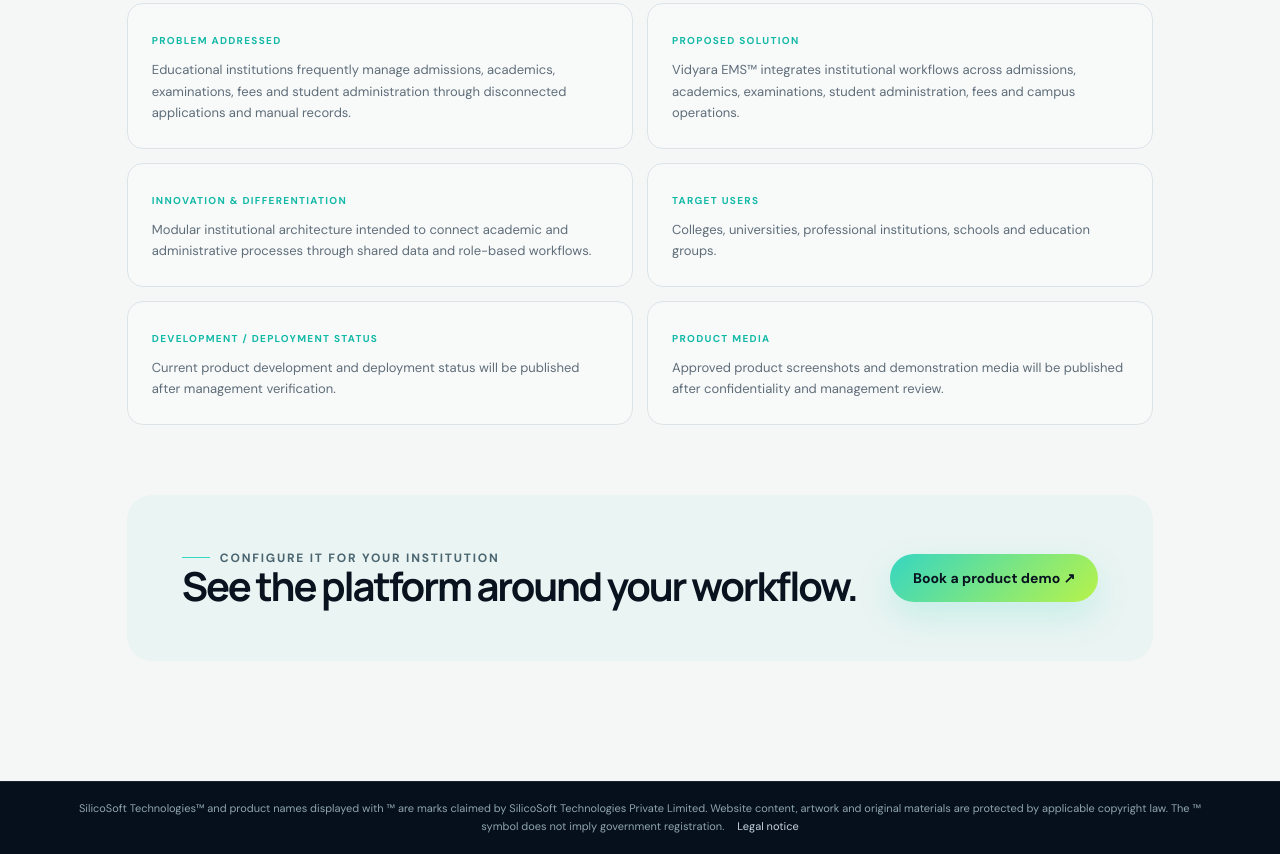
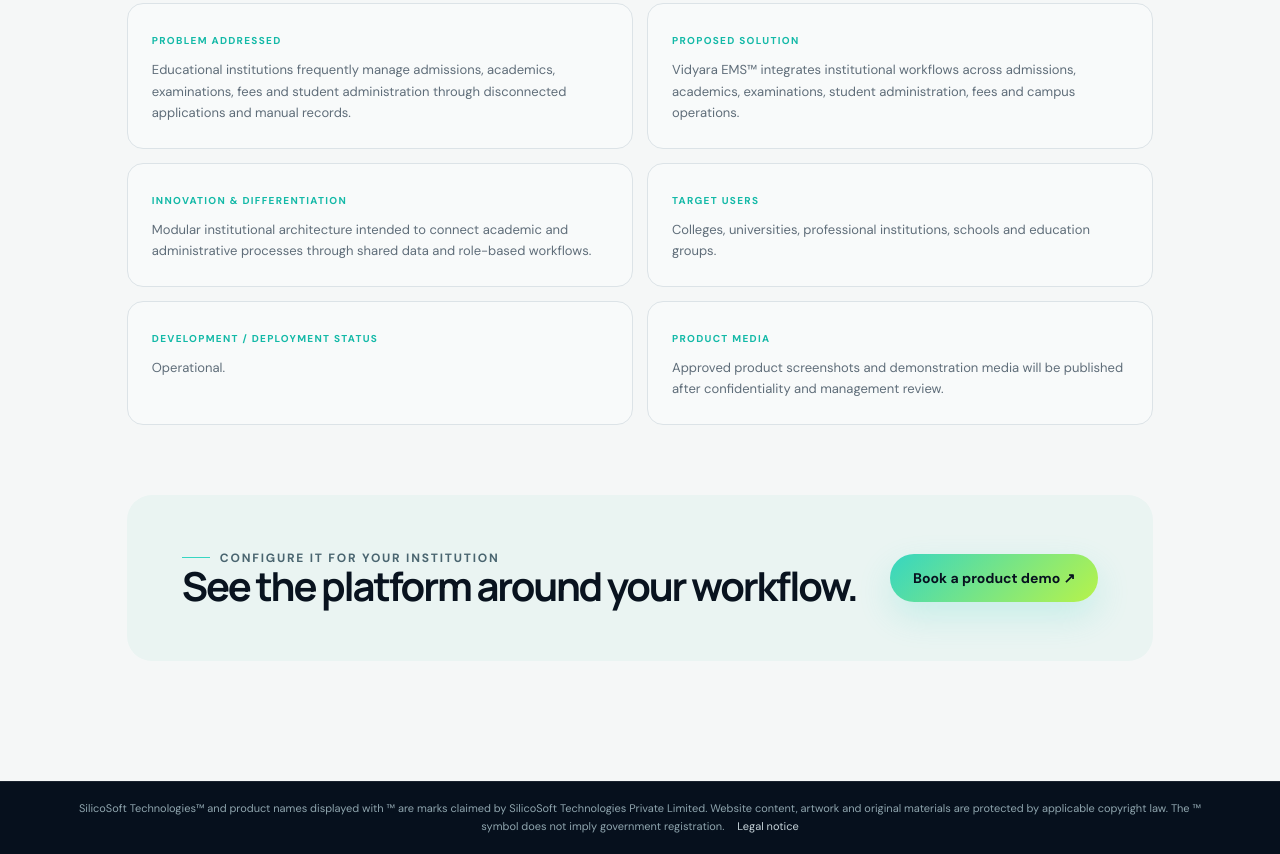
Before and after one commit to SilicoSoft-Technologies-Private-Limited/silicosoft-website, a plain HTML site: page product-education.html in a window 1280 px wide. Shown: the part 1402-2256 px from the top of the page. Drawn offline with Linux system fonts and the light colour scheme.

Commit message:
Mark product-education.html operational per management confirmation

```diff
--- a/product-education.html
+++ b/product-education.html
@@ -4,7 +4,7 @@
         <article><span>Proposed solution</span><p>Vidyara EMS™ integrates institutional workflows across admissions, academics, examinations, student administration, fees and campus operations.</p></article>
         <article><span>Innovation & differentiation</span><p>Modular institutional architecture intended to connect academic and administrative processes through shared data and role-based workflows.</p></article>
         <article><span>Target users</span><p>Colleges, universities, professional institutions, schools and education groups.</p></article>
-        <article><span>Development / deployment status</span><p>Current product development and deployment status will be published after management verification.</p></article>
+        <article><span>Development / deployment status</span><p>Operational.</p></article>
         <article><span>Product media</span><p>Approved product screenshots and demonstration media will be published after confidentiality and management review.</p></article>
       </div>
     </section><div class="product-cta"><div><div class="eyebrow"><span></span>Configure it for your institution</div><h2>See the platform around your workflow.</h2></div><a class="button button-primary" href="index.html#contact">Book a product demo ↗</a></div></section></main><script src="assets/script.js"></script></body></html>
```
